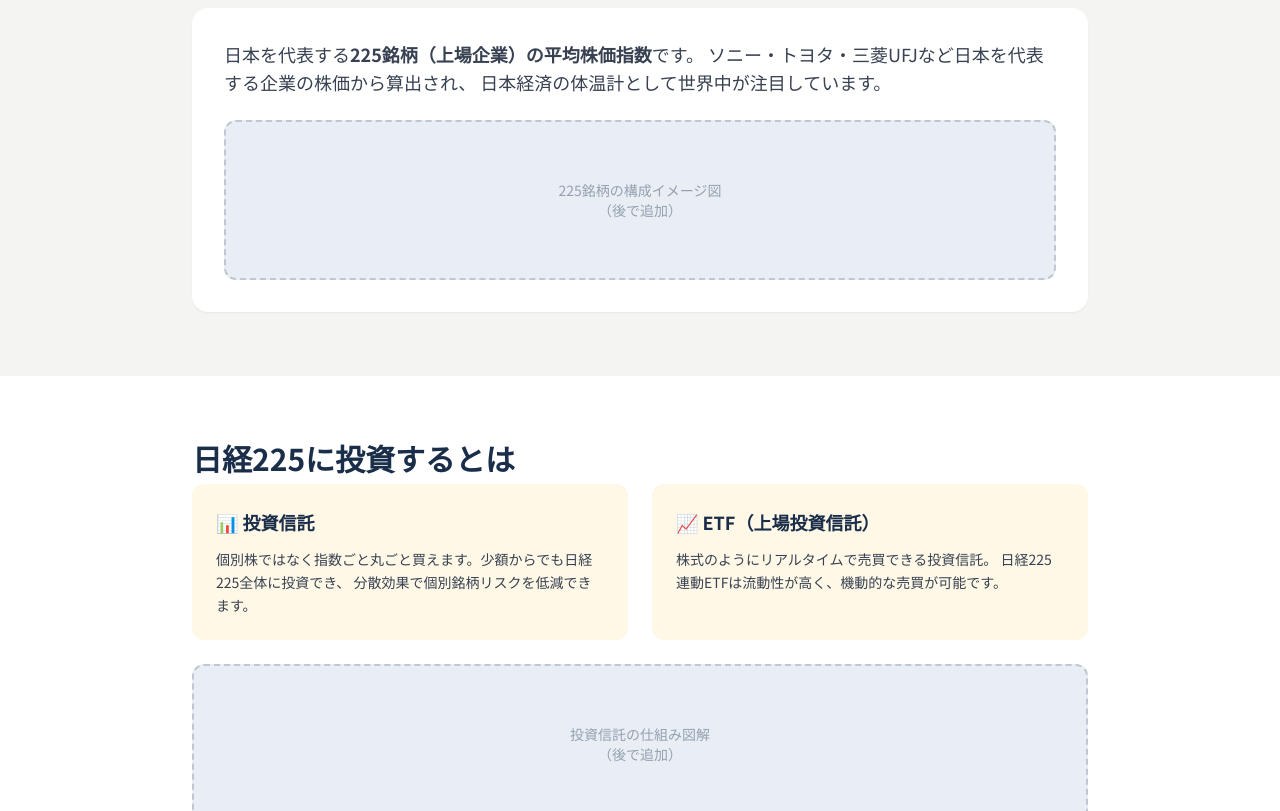
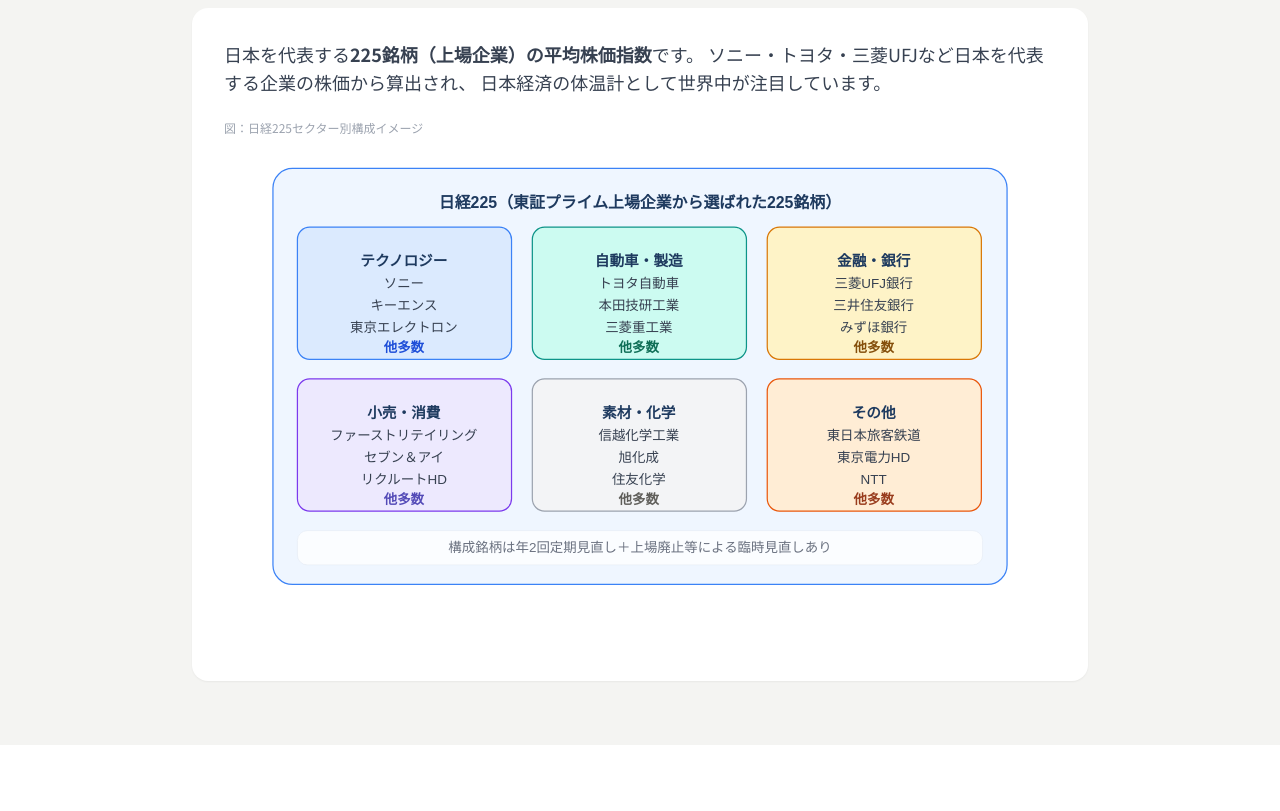
Before and after one commit to tanima3232-eng/bulltalk, a Next.js app: page /market in a window 1280 px wide. Shown: the part 640-1451 px from the top of the page. Built offline with nearby package versions, Linux system fonts and the light colour scheme; no server answers.

Commit message:
feat: 日経225構成イメージ図をM2セクションに追加（ハードコードSVG）

```diff
--- a/app/market/page.tsx
+++ b/app/market/page.tsx
@@ -48,8 +48,65 @@ export default async function MarketPage() {
                 ソニー・トヨタ・三菱UFJなど日本を代表する企業の株価から算出され、
                 日本経済の体温計として世界中が注目しています。
               </p>
-              <div className="bg-light-navy rounded-xl p-6 flex items-center justify-center min-h-40 border-2 border-dashed border-navy/20">
-                <p className="text-navy/40 text-sm text-center">225銘柄の構成イメージ図<br />（後で追加）</p>
+              <div className="my-4 w-full overflow-x-auto rounded-lg">
+                <p className="text-xs text-gray-400 mb-2">図：日経225セクター別構成イメージ</p>
+                <svg width="100%" viewBox="0 0 680 400" style={{fontFamily:"sans-serif"}}>
+                  {/* 外枠：日経225全体 */}
+                  <rect x="40" y="20" width="600" height="340" rx="16" fill="#EFF6FF" stroke="#3B82F6" strokeWidth="1"/>
+                  <text fontWeight="bold" fill="#1E3A5F" x="340" y="48" textAnchor="middle" dominantBaseline="central" fontSize="13">日経225（東証プライム上場企業から選ばれた225銘柄）</text>
+
+                  {/* テクノロジー */}
+                  <rect x="60" y="68" width="175" height="108" rx="10" fill="#DBEAFE" stroke="#3B82F6" strokeWidth="1"/>
+                  <text fontWeight="bold" fill="#1E3A5F" x="147" y="96" textAnchor="middle" dominantBaseline="central" fontSize="12">テクノロジー</text>
+                  <text fill="#374151" x="147" y="118" textAnchor="middle" fontSize="11">ソニー</text>
+                  <text fill="#374151" x="147" y="136" textAnchor="middle" fontSize="11">キーエンス</text>
+                  <text fill="#374151" x="147" y="154" textAnchor="middle" fontSize="11">東京エレクトロン</text>
+                  <text fill="#1D4ED8" x="147" y="170" textAnchor="middle" fontSize="11" fontWeight="bold">他多数</text>
+
+                  {/* 自動車・製造 */}
+                  <rect x="252" y="68" width="175" height="108" rx="10" fill="#CCFBF1" stroke="#0D9488" strokeWidth="1"/>
+                  <text fontWeight="bold" fill="#1E3A5F" x="339" y="96" textAnchor="middle" dominantBaseline="central" fontSize="12">自動車・製造</text>
+                  <text fill="#374151" x="339" y="118" textAnchor="middle" fontSize="11">トヨタ自動車</text>
+                  <text fill="#374151" x="339" y="136" textAnchor="middle" fontSize="11">本田技研工業</text>
+                  <text fill="#374151" x="339" y="154" textAnchor="middle" fontSize="11">三菱重工業</text>
+                  <text fill="#0F6E56" x="339" y="170" textAnchor="middle" fontSize="11" fontWeight="bold">他多数</text>
+
+                  {/* 金融・銀行 */}
+                  <rect x="444" y="68" width="175" height="108" rx="10" fill="#FEF3C7" stroke="#D97706" strokeWidth="1"/>
+                  <text fontWeight="bold" fill="#1E3A5F" x="531" y="96" textAnchor="middle" dominantBaseline="central" fontSize="12">金融・銀行</text>
+                  <text fill="#374151" x="531" y="118" textAnchor="middle" fontSize="11">三菱UFJ銀行</text>
+                  <text fill="#374151" x="531" y="136" textAnchor="middle" fontSize="11">三井住友銀行</text>
+                  <text fill="#374151" x="531" y="154" textAnchor="middle" fontSize="11">みずほ銀行</text>
+                  <text fill="#854F0B" x="531" y="170" textAnchor="middle" fontSize="11" fontWeight="bold">他多数</text>
+
+                  {/* 小売・消費 */}
+                  <rect x="60" y="192" width="175" height="108" rx="10" fill="#EDE9FE" stroke="#7C3AED" strokeWidth="1"/>
+                  <text fontWeight="bold" fill="#1E3A5F" x="147" y="220" textAnchor="middle" dominantBaseline="central" fontSize="12">小売・消費</text>
+                  <text fill="#374151" x="147" y="242" textAnchor="middle" fontSize="11">ファーストリテイリング</text>
+                  <text fill="#374151" x="147" y="260" textAnchor="middle" fontSize="11">セブン＆アイ</text>
+                  <text fill="#374151" x="147" y="278" textAnchor="middle" fontSize="11">リクルートHD</text>
+                  <text fill="#534AB7" x="147" y="294" textAnchor="middle" fontSize="11" fontWeight="bold">他多数</text>
+
+                  {/* 素材・化学 */}
+                  <rect x="252" y="192" width="175" height="108" rx="10" fill="#F3F4F6" stroke="#9CA3AF" strokeWidth="1"/>
+                  <text fontWeight="bold" fill="#1E3A5F" x="339" y="220" textAnchor="middle" dominantBaseline="central" fontSize="12">素材・化学</text>
+                  <text fill="#374151" x="339" y="242" textAnchor="middle" fontSize="11">信越化学工業</text>
+                  <text fill="#374151" x="339" y="260" textAnchor="middle" fontSize="11">旭化成</text>
+                  <text fill="#374151" x="339" y="278" textAnchor="middle" fontSize="11">住友化学</text>
+                  <text fill="#5F5E5A" x="339" y="294" textAnchor="middle" fontSize="11" fontWeight="bold">他多数</text>
+
+                  {/* その他 */}
+                  <rect x="444" y="192" width="175" height="108" rx="10" fill="#FFEDD5" stroke="#EA580C" strokeWidth="1"/>
+                  <text fontWeight="bold" fill="#1E3A5F" x="531" y="220" textAnchor="middle" dominantBaseline="central" fontSize="12">その他</text>
+                  <text fill="#374151" x="531" y="242" textAnchor="middle" fontSize="11">東日本旅客鉄道</text>
+                  <text fill="#374151" x="531" y="260" textAnchor="middle" fontSize="11">東京電力HD</text>
+                  <text fill="#374151" x="531" y="278" textAnchor="middle" fontSize="11">NTT</text>
+                  <text fill="#993C1D" x="531" y="294" textAnchor="middle" fontSize="11" fontWeight="bold">他多数</text>
+
+                  {/* フッター注記 */}
+                  <rect x="60" y="316" width="560" height="28" rx="8" fill="#FFFFFF" stroke="#E2E8F0" strokeWidth="0.5" opacity="0.8"/>
+                  <text fill="#6B7280" x="340" y="330" textAnchor="middle" dominantBaseline="central" fontSize="11">構成銘柄は年2回定期見直し＋上場廃止等による臨時見直しあり</text>
+                </svg>
               </div>
             </div>
           </div>
```
